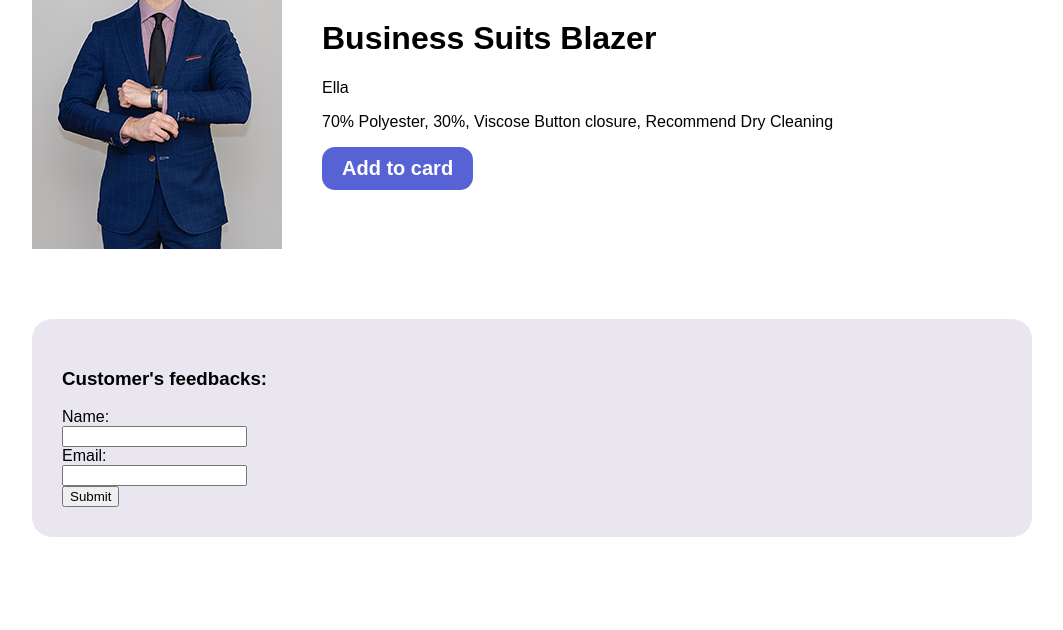
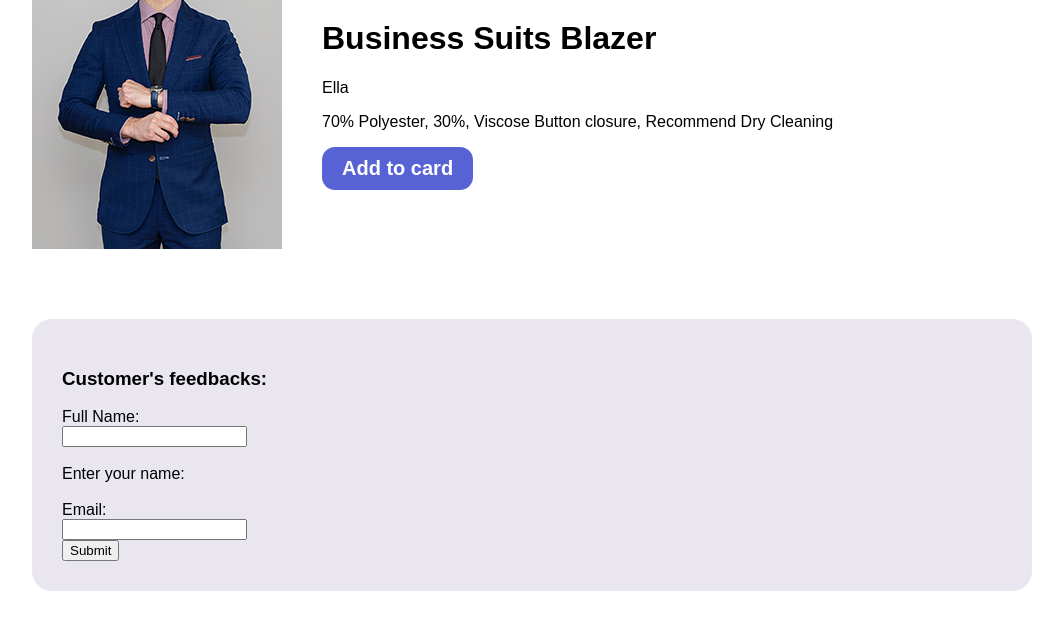
Before and after one commit to ellie-seyedin/myshop, a Django app: page /products/2/2 in a window 1280 px wide. Shown: the part 121-751 px from the top of the page, without its empty margins (108-1171 px from the left). Run offline with Django 4.2, Linux system fonts and the light colour scheme; data comes from the database, SQL or seed files in the repository.

Commit message:
Customizing the form field.

```diff
--- a/products/forms.py
+++ b/products/forms.py
@@ -1,5 +1,5 @@
 from django import forms
 
 class FeedbackForm(forms.Form):
-    name = forms.CharField(required=True)
-    email = forms.EmailField()
+    name = forms.CharField(required=True, max_length=10, label="Full Name", help_text="Enter your name:", error_messages={"required": "You forgot to add your name", "max_length":"It's too long, make it shorter"})
+    email = forms.EmailField(required=True)
--- a/products/templates/products/product.html
+++ b/products/templates/products/product.html
@@ -34,7 +34,8 @@
                 {% for error in form.name.errors %}
                     <p style="color:red">{{error}}</p>
                 {% endfor %}
-                {{form.name}}<br>
+                {{form.name}}<br><br>
+                {{form.name.help_text}}<br><br>
 
                 {{form.email.label_tag}}<br>
                 {% for error in form.email.errors %}
```
